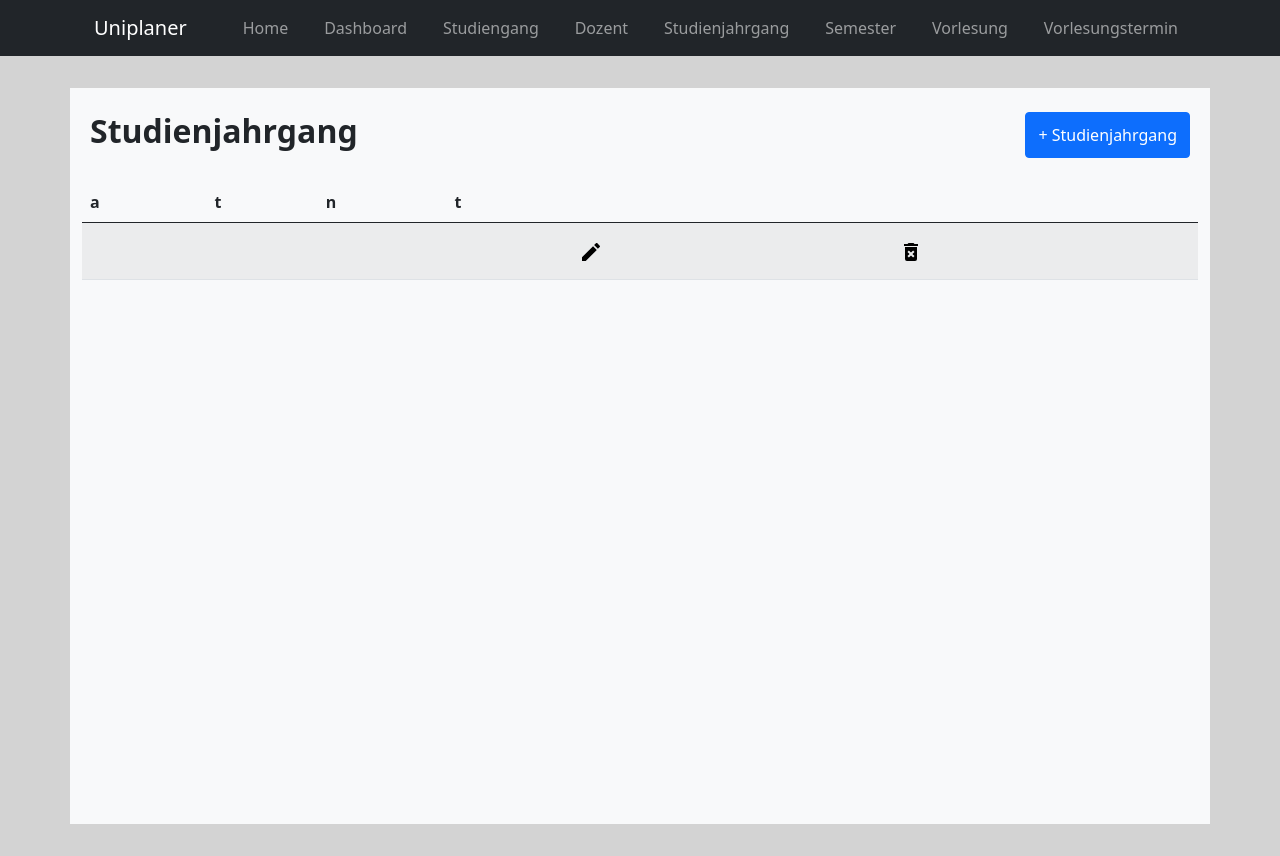
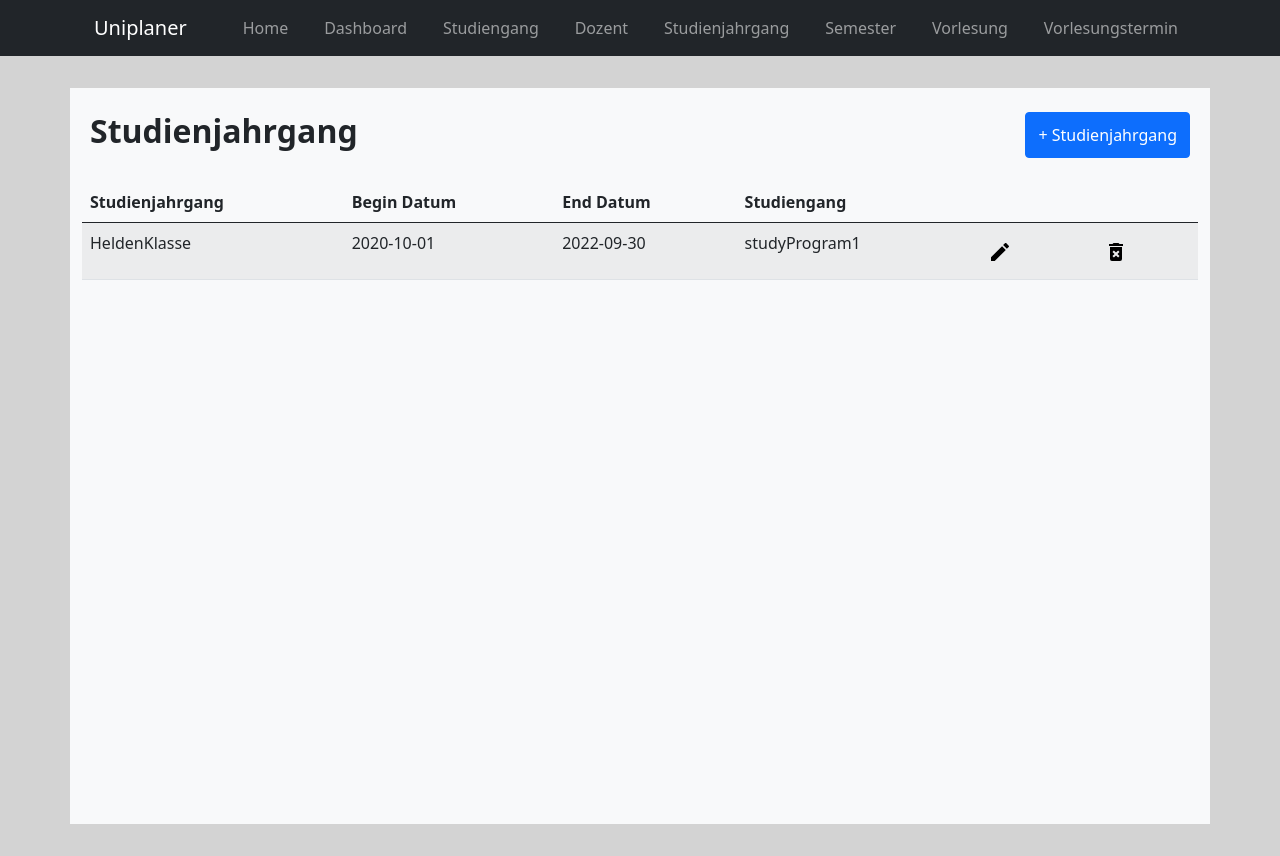
Before and after one commit to Koril94/vorlesungsplanung, a Vue app: page /studyClass in a window 1280 px wide. Built offline with nearby package versions, Linux system fonts and the light colour scheme.

Commit message:
add column lables

```diff
--- a/src/views/StudyClassView.vue
+++ b/src/views/StudyClassView.vue
@@ -53,7 +53,12 @@ export default {
       studyClassId: "",
       store: store,
       data: store.studyClasses,
-      columns: ["name", "startDate", "endDate", "studyProgram"],
+      columns: [
+        ["name", "Studienjahrgang"],
+        ["startDate", "Begin Datum"],
+        ["endDate", "End Datum"],
+        ["studyProgram", "Studiengang"],
+      ],
     };
   },
 };
```
